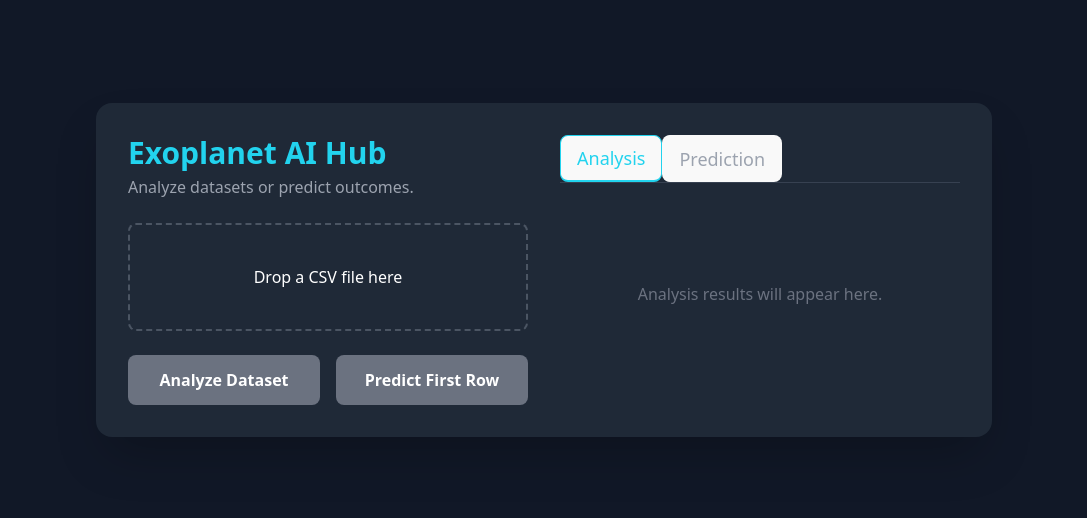
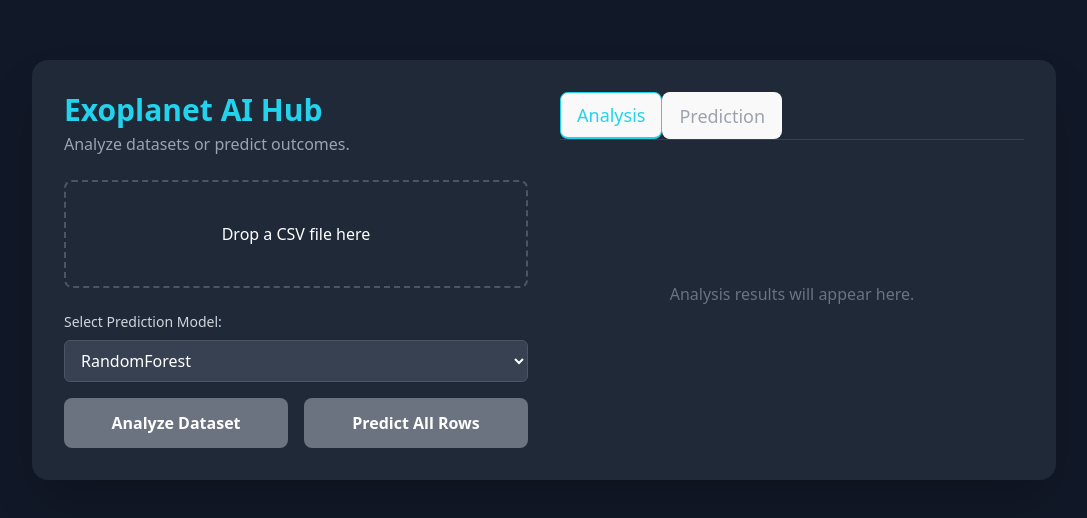
Before and after one commit to ankit705yadav/exoplanet_Ai, a React (Vite) app in the folder front-end/: page / in a window 1280 px wide. Shown: the part 130-648 px from the top of the page, without its empty margins (96-1183 px from the left). Built offline with nearby package versions, Linux system fonts and the light colour scheme.

Commit message:
added toggle for models

```diff
--- a/front-end/src/App.jsx
+++ b/front-end/src/App.jsx
@@ -19,6 +19,15 @@ const App = () => {
   });
   const [error, setError] = useState(null);
   const [activeTab, setActiveTab] = useState("analysis");
+  const [selectedModel, setSelectedModel] = useState("RandomForest"); // State for model selection
+
+  const modelOptions = [
+    "RandomForest",
+    "LogisticRegression",
+    "SVM",
+    "DecisionTree",
+    "NaiveBayes",
+  ];
 
   const onDrop = useCallback((acceptedFiles) => {
     setFiles(acceptedFiles);
@@ -42,6 +51,11 @@ const App = () => {
 
     const formData = new FormData();
     formData.append("file", files[0]);
+
+    // If it's a prediction call, add the selected model name to the form data
+    if (type === "prediction") {
+      formData.append("model_name", selectedModel);
+    }
 
     try {
       const response = await fetch(`http://127.0.0.1:5000/${endpoint}`, {
@@ -112,33 +126,73 @@ const App = () => {
       <p className="text-gray-500">Analysis results will appear here.</p>
     );
 
-  const renderPredictionTab = () =>
-    predictionResult ? (
-      <div
-        className={`w-full p-4 rounded-lg text-center ${
-          predictionResult.isExoplanet ? "bg-green-900/50" : "bg-red-900/50"
-        }`}
-      >
-        <p
-          className={`text-3xl font-bold mb-2 ${
-            predictionResult.isExoplanet ? "text-green-300" : "text-red-300"
-          }`}
-        >
-          {predictionResult.result}
+  const renderPredictionTab = () => {
+    if (!predictionResult) {
+      return (
+        <p className="text-gray-500">
+          Prediction summary for all rows will appear here.
         </p>
-        <p className="text-gray-300 text-lg">
-          Confidence: {(predictionResult.confidence * 100).toFixed(0)}%
+      );
+    }
+
+    const {
+      model_used,
+      exoplanet_detected_count,
+      no_exoplanet_detected_count,
+      total_rows_predicted,
+    } = predictionResult;
+    const detected_percent =
+      total_rows_predicted > 0
+        ? (exoplanet_detected_count / total_rows_predicted) * 100
+        : 0;
+    const not_detected_percent =
+      total_rows_predicted > 0
+        ? (no_exoplanet_detected_count / total_rows_predicted) * 100
+        : 0;
+
+    return (
+      <div className="w-full text-center">
+        <h3 className="text-xl font-bold mb-2 text-gray-300">
+          Prediction Summary
+        </h3>
+        <p className="text-sm text-indigo-300 mb-4">Using {model_used} Model</p>
+        <p className="text-gray-400 mb-4">
+          Based on {total_rows_predicted.toLocaleString()} valid rows in the
+          file.
         </p>
+
+        <div className="space-y-3 text-left">
+          <div className="flex items-center">
+            <span className="w-40 text-green-300">Exoplanet Detected:</span>
+            <span className="font-mono text-lg">
+              {exoplanet_detected_count.toLocaleString()}
+            </span>
+          </div>
+          <div className="flex items-center">
+            <span className="w-40 text-red-300">No Exoplanet:</span>
+            <span className="font-mono text-lg">
+              {no_exoplanet_detected_count.toLocaleString()}
+            </span>
+          </div>
+        </div>
+
+        <div className="w-full bg-gray-700 rounded-full h-4 mt-6 flex overflow-hidden">
+          <div
+            className="bg-green-500 h-4"
+            style={{ width: `${detected_percent}%` }}
+          ></div>
+          <div
+            className="bg-red-500 h-4"
+            style={{ width: `${not_detected_percent}%` }}
+          ></div>
+        </div>
       </div>
-    ) : (
-      <p className="text-gray-500">
-        Prediction for the first valid row will appear here.
-      </p>
     );
+  };
 
   return (
     <div className="bg-gray-900 text-white font-sans flex items-center justify-center h-screen w-screen overflow-hidden">
-      <div className="max-w-4xl w-full bg-gray-800 rounded-2xl shadow-2xl p-8 grid grid-cols-1 md:grid-cols-2 gap-8">
+      <div className="max-w-5xl w-full bg-gray-800 rounded-2xl shadow-2xl p-8 grid grid-cols-1 md:grid-cols-2 gap-8">
         <div className="flex flex-col">
           <header className="mb-6">
             <h1 className="text-3xl font-bold text-cyan-400">
@@ -163,7 +217,31 @@ const App = () => {
               <p>Drop a CSV file here</p>
             )}
           </div>
-          <div className="grid grid-cols-2 gap-4 mt-6">
+
+          {/* --- UI for Model Selection --- */}
+          <div className="mt-6">
+            <label
+              htmlFor="model-select"
+              className="block text-sm font-medium text-gray-300 mb-2"
+            >
+              Select Prediction Model:
+            </label>
+            <select
+              id="model-select"
+              value={selectedModel}
+              onChange={(e) => setSelectedModel(e.target.value)}
+              className="w-full bg-gray-700 border border-gray-600 rounded-md shadow-sm py-2 px-3 text-white focus:outline-none focus:ring-indigo-500 focus:border-indigo-500"
+            >
+              {modelOptions.map((model) => (
+                <option key={model} value={model}>
+                  {model}
+                </option>
+              ))}
+            </select>
+          </div>
+          {/* --- End UI for Model Selection --- */}
+
+          <div className="grid grid-cols-2 gap-4 mt-4">
             <button
               onClick={() => handleApiCall("analyze", "analysis")}
               disabled={isLoading.analysis || files.length === 0}
@@ -176,7 +254,7 @@ const App = () => {
               disabled={isLoading.prediction || files.length === 0}
               className="w-full bg-indigo-600 hover:bg-indigo-700 text-white font-bold py-3 px-4 rounded-lg transition-all disabled:bg-gray-500 disabled:cursor-not-allowed"
             >
-              {isLoading.prediction ? "Predicting..." : "Predict First Row"}
+              {isLoading.prediction ? "Predicting..." : "Predict All Rows"}
             </button>
           </div>
         </div>
```
Also changed, not shown: 1 other file (tests, documents, lock files or other folders).
